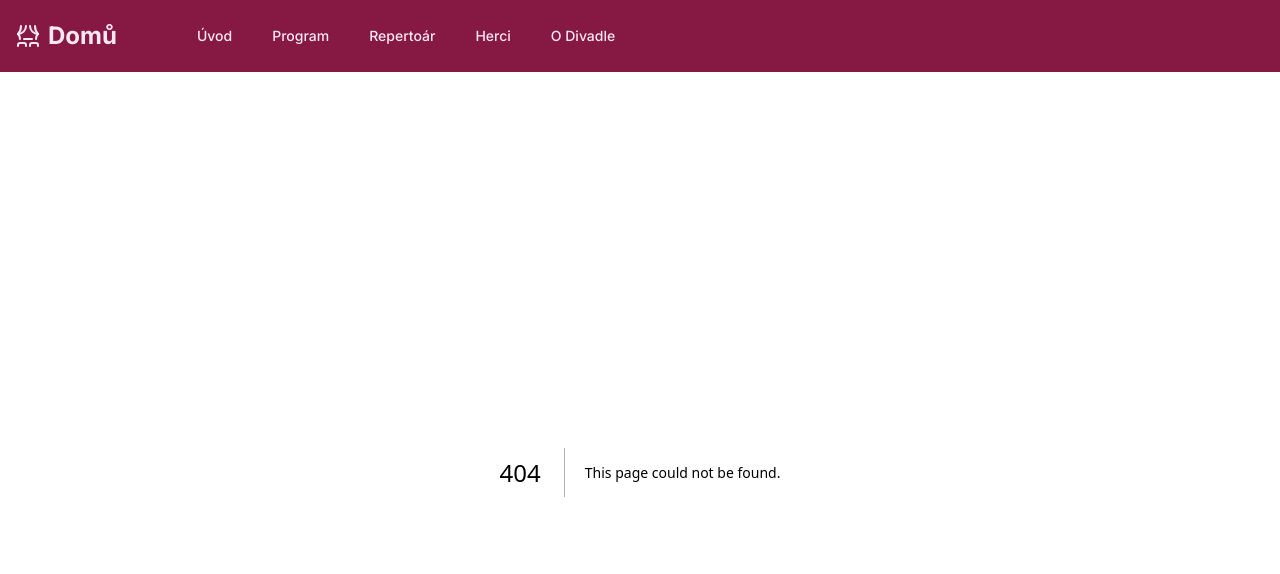
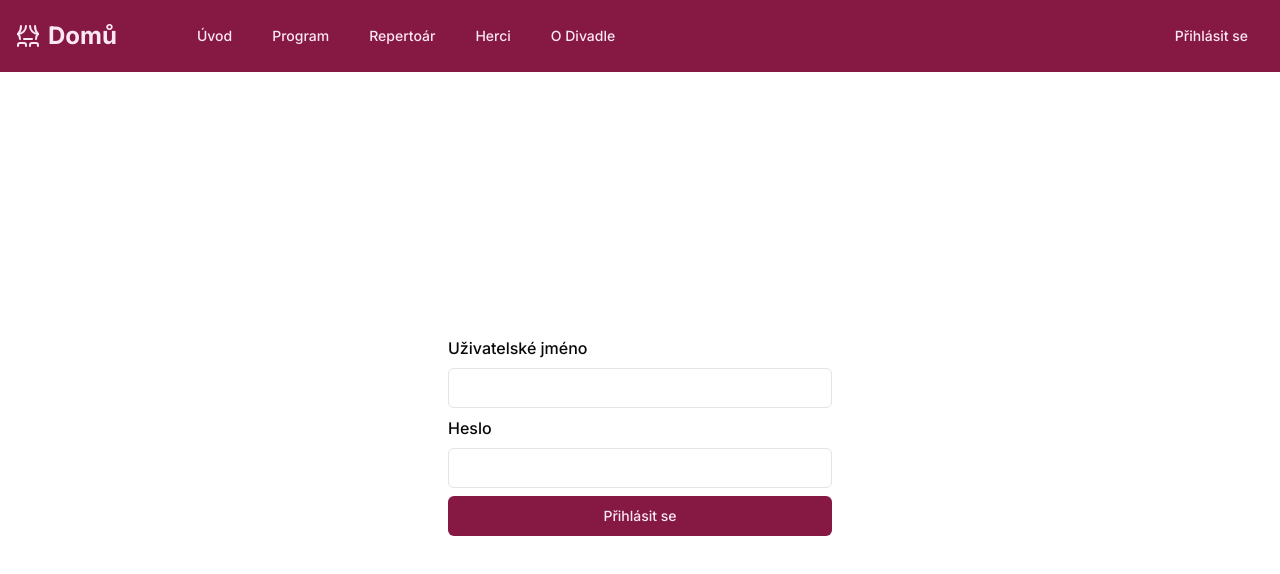
Before and after one commit to OndrejHana/divadlo, a Next.js app: page /login in a window 1280 px wide. Before the commit this address had no page. Shown: the top 574 px of the page. Built offline with nearby package versions, Linux system fonts and the light colour scheme.

Commit message:
Add login button to navigation and remove unnecessary field in dbGetCastingsForActor

```diff
--- /dev/null
+++ b/src/app/login/page.tsx
@@ -0,0 +1,25 @@
+import { Button } from "@/components/ui/button";
+import { Input } from "@/components/ui/input";
+import { Label } from "@/components/ui/label";
+import { Textarea } from "@/components/ui/textarea";
+
+
+export default async function Page() {
+    return (
+        <main className="grid h-full w-full grow gap-4 p-4 content-center">
+            <div className="flex flex-col gap-4 content-center items-center">
+            <form className="flex flex-col gap-2 p-4 w-1/3 content-center">
+                <Label htmlFor="name" className="text-md">
+                    Uživatelské jméno
+                </Label>
+                <Input type="text" name="name" placeholder="" />
+                <Label htmlFor="password" className="text-md">
+                    Heslo
+                </Label>
+                <Input type="password" name="password" placeholder="" />
+                <button className="bg-primary text-primary-foreground hover:bg-primary/90 h-10 px-4 py-2 rounded-md text-sm font-medium ring-offset-background transition-colors focus-visible:outline-none focus-visible:ring-2 focus-visible:ring-ring focus-visible:ring-offset-2 disabled:pointer-events-none disabled:opacity-50">Přihlásit se</button>
+            </form>
+            </div>
+        </main>
+    );
+}
--- a/src/app/nav.tsx
+++ b/src/app/nav.tsx
@@ -28,6 +28,9 @@ export default function Nav() {
                     <Link href="/about">O Divadle</Link>
                 </Button>
             </div>
+            <Link href="/login" className="flex h-full items-center">
+                <Button variant="primary">Přihlásit se</Button>
+            </Link>
         </nav>
     );
 }
--- a/src/db-handler/db-casting.ts
+++ b/src/db-handler/db-casting.ts
@@ -80,7 +80,6 @@ export async function dbGetCastingsForActor(
         .from("casting")
         .select(
             `
-            id,
             character,
             actor(id, description,
                 person(id, first_name, last_name, email, phone,
```
